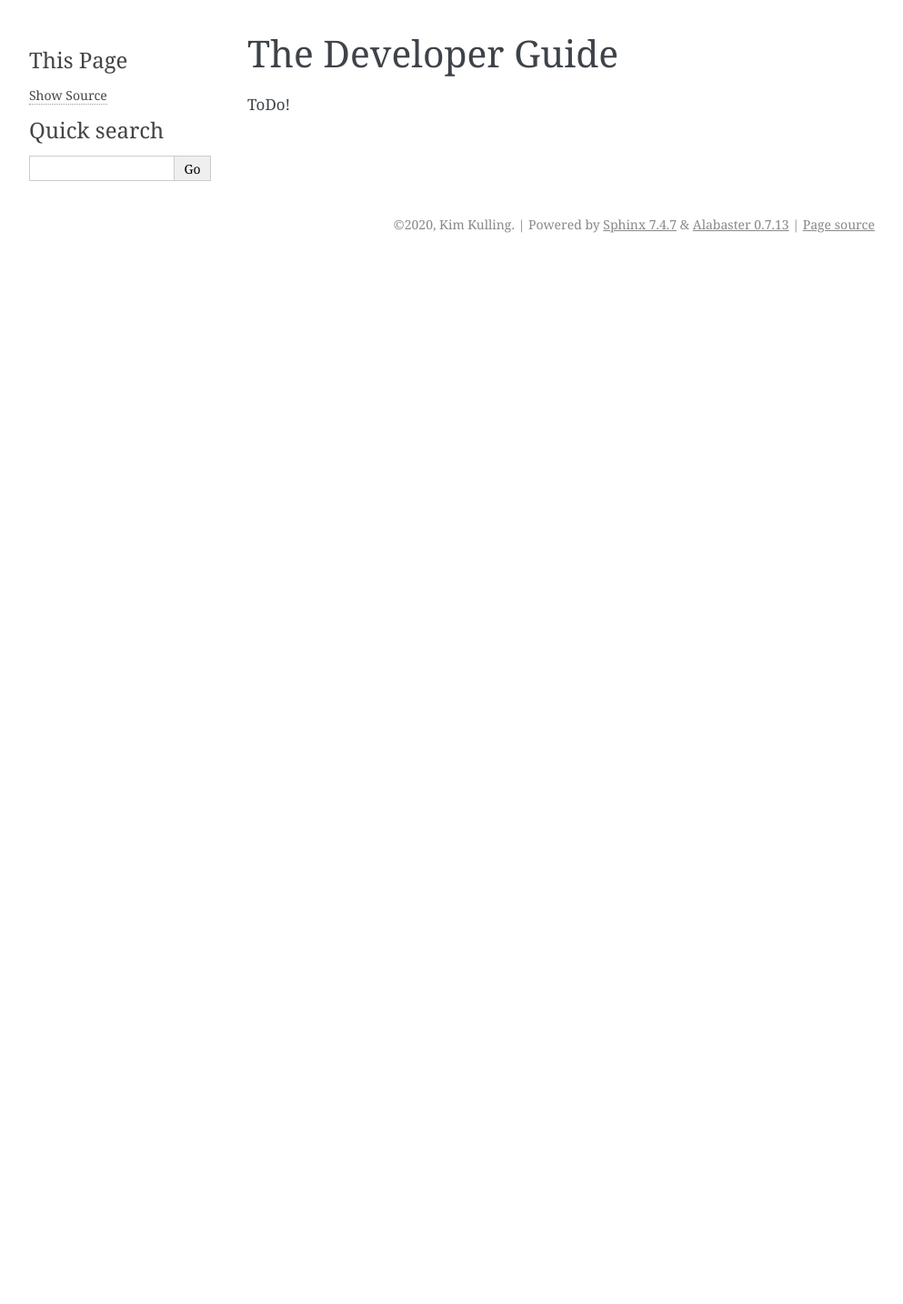
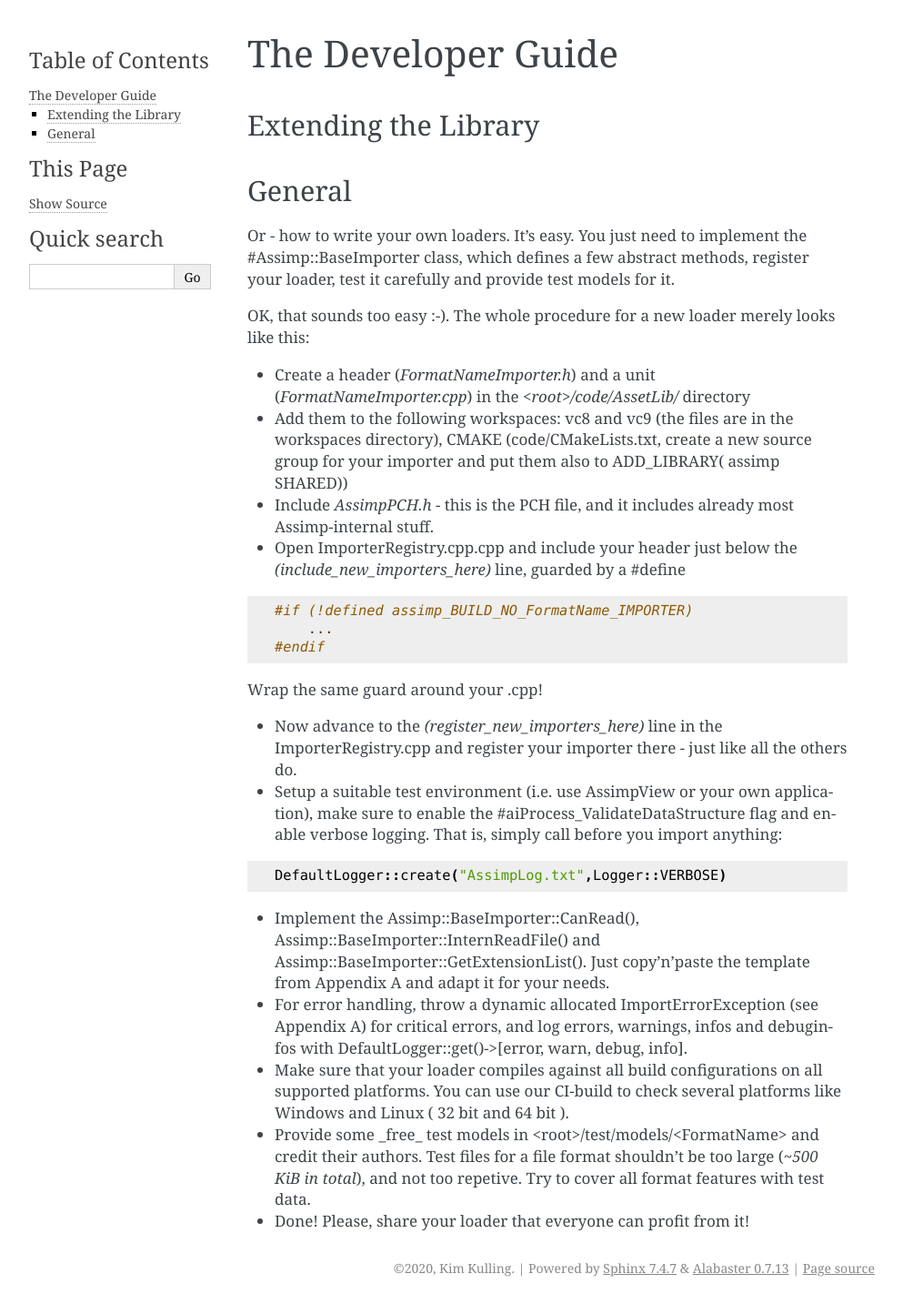
Before and after one commit to assimp/assimp-docs, a Sphinx documentation site: the page built from source/developer/developer.rst, in a window 1280 px wide. Shown: the whole page at 91% size, without its empty margins (148-1141 px from the left). Built offline with Sphinx 7.4.7, drawn with Linux system fonts in a browser that asks for light colours; before the commit the page ends 900 px from its top, so only the background shows below that.

Commit message:
Add developer section extending the lib

```diff
--- a/source/developer/developer.rst
+++ b/source/developer/developer.rst
@@ -2,4 +2,49 @@
 
 The Developer Guide
 ===================
-ToDo!
+
+.. _ai_extend:
+
+Extending the Library
+---------------------
+
+.. _ai_general:
+
+General
+-------
+
+Or - how to write your own loaders. It's easy. You just need to implement the #Assimp::BaseImporter class,
+which defines a few abstract methods, register your loader, test it carefully and provide test models for it.
+
+OK, that sounds too easy :-). The whole procedure for a new loader merely looks like this:
+
+* Create a header (*FormatNameImporter.h*) and a unit (*FormatNameImporter.cpp*) in the *<root>/code/AssetLib/* directory
+* Add them to the following workspaces: vc8 and vc9 (the files are in the workspaces directory), CMAKE (code/CMakeLists.txt, create a new source group for your importer and put them also to ADD_LIBRARY( assimp SHARED))
+* Include *AssimpPCH.h* - this is the PCH file, and it includes already most Assimp-internal stuff.
+* Open ImporterRegistry.cpp.cpp and include your header just below the *(include_new_importers_here)* line, guarded by a #define
+
+::
+
+    #if (!defined assimp_BUILD_NO_FormatName_IMPORTER)
+        ...
+    #endif
+
+Wrap the same guard around your .cpp!
+
+* Now advance to the *(register_new_importers_here)* line in the ImporterRegistry.cpp and register your importer there - just like all the others do.
+* Setup a suitable test environment (i.e. use AssimpView or your own application), make sure to enable
+  the #aiProcess_ValidateDataStructure flag and enable verbose logging. That is, simply call before you import anything:
+
+::
+
+    DefaultLogger::create("AssimpLog.txt",Logger::VERBOSE)
+
+* Implement the Assimp::BaseImporter::CanRead(), Assimp::BaseImporter::InternReadFile() and Assimp::BaseImporter::GetExtensionList().
+  Just copy'n'paste the template from Appendix A and adapt it for your needs.
+* For error handling, throw a dynamic allocated ImportErrorException (see Appendix A) for critical errors, and log errors, warnings, infos and debuginfos
+  with DefaultLogger::get()->[error, warn, debug, info].
+* Make sure that your loader compiles against all build configurations on all supported platforms. You can use our CI-build to check several platforms
+  like Windows and Linux ( 32 bit and 64 bit ).
+* Provide some _free_ test models in <root>/test/models/<FormatName> and credit their authors.
+  Test files for a file format shouldn't be too large (*~500 KiB in total*), and not too repetive. Try to cover all format features with test data.
+* Done! Please, share your loader that everyone can profit from it!
```
